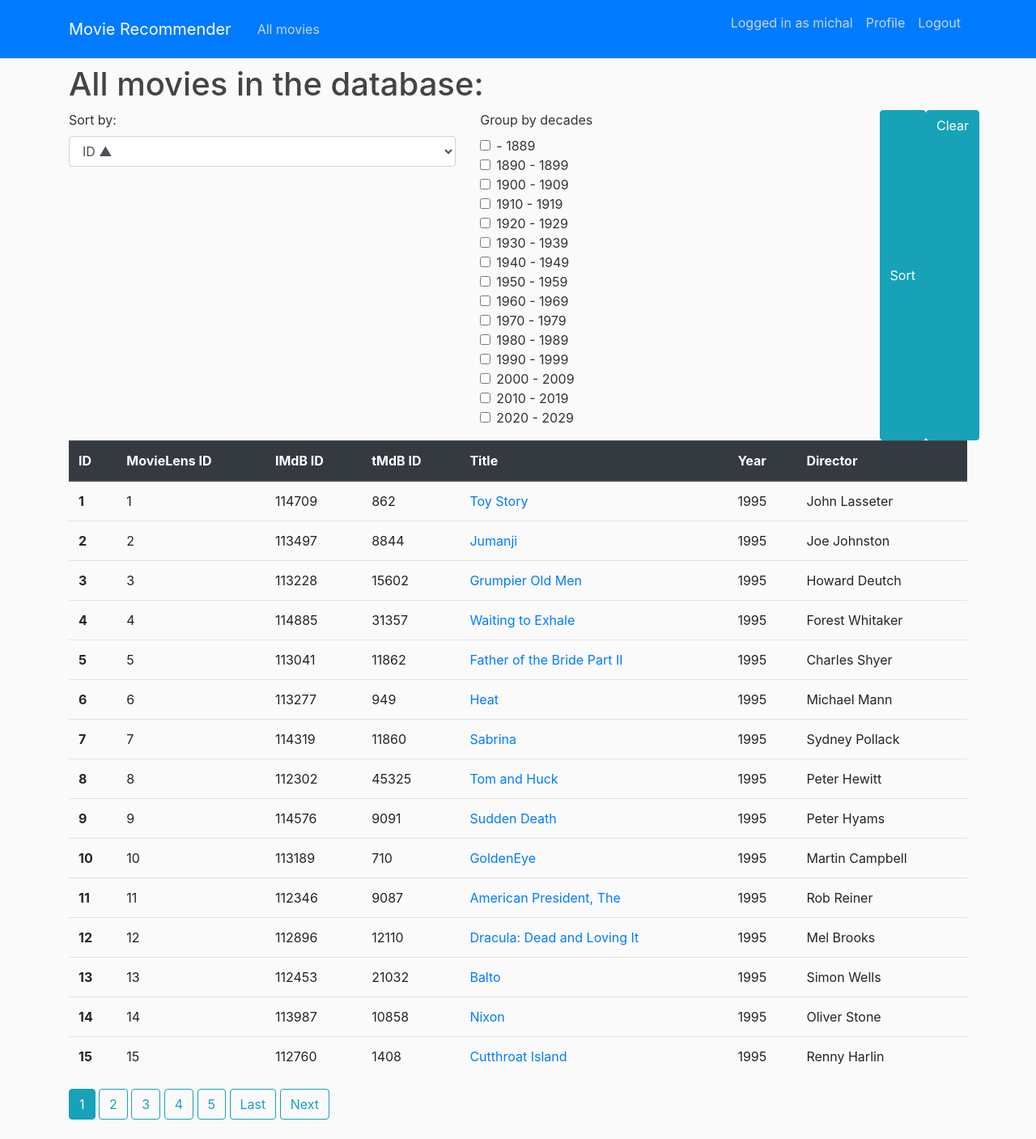
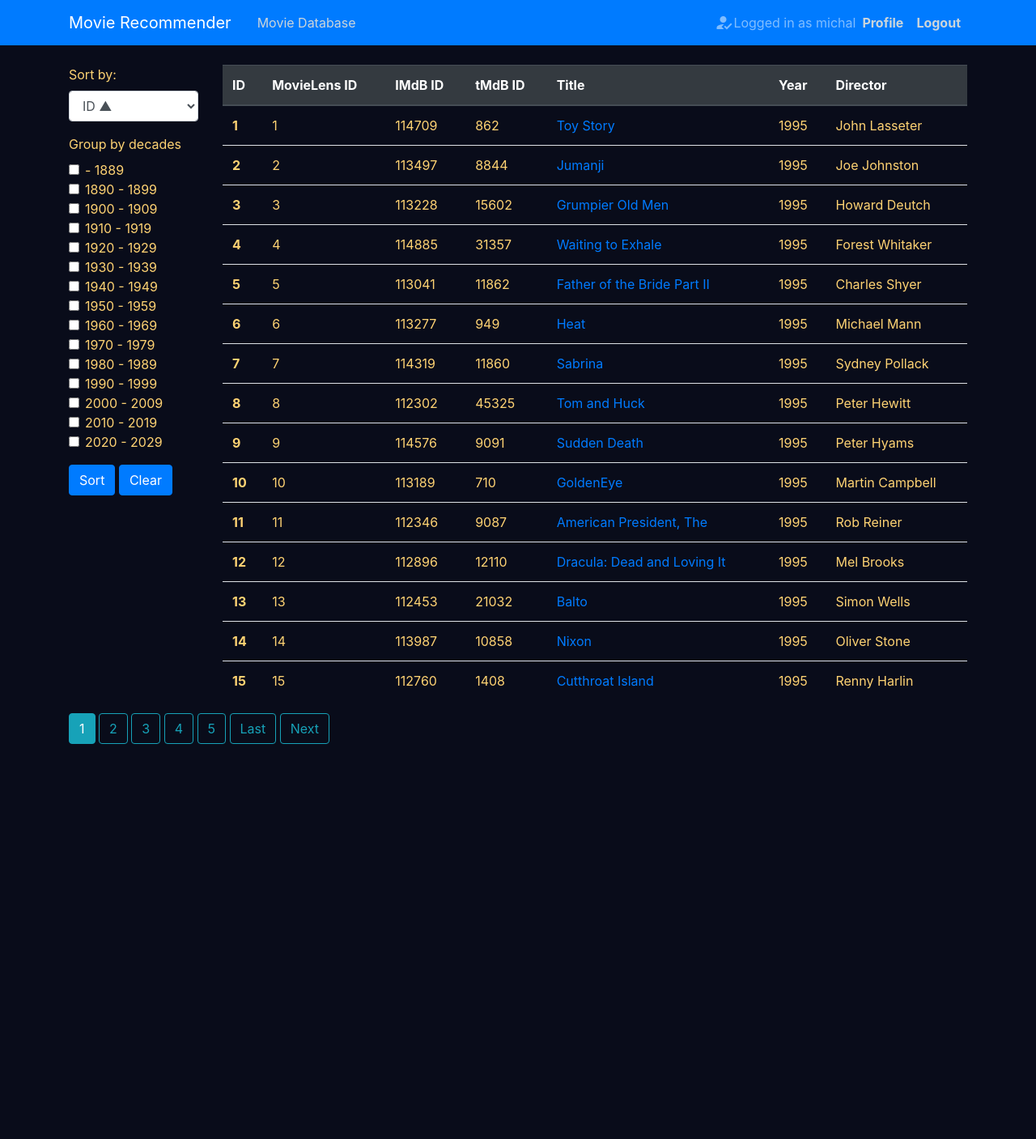
Before and after one commit to MichalG96/MovieRecommender, a Django app: page /all_movies/ in a window 1280 px wide. Shown: the whole page at 81% size. After the commit the page ends 919 px from the top, so only its background shows below. Run offline with Django 3.2, Linux system fonts and the light colour scheme; a user stored in the database is signed in; data comes from the database, SQL or seed files in the repository; both versions use the stored data as it was after the commit; some libraries are stand-ins or nearby versions.

Commit message:
Improved styling

```diff
--- a/mysite/recommender/forms.py
+++ b/mysite/recommender/forms.py
@@ -5,7 +5,8 @@ from .models import Rating
 from django.core.exceptions import ValidationError
 
 from crispy_forms.helper import FormHelper
-from crispy_forms.layout import Layout, Fieldset, ButtonHolder, Submit
+from crispy_forms.layout import Layout, Fieldset, ButtonHolder, Submit, HTML
+from crispy_forms.bootstrap import InlineCheckboxes
 
 class UserRegisterForm(UserCreationForm):
     email = forms.EmailField()
@@ -46,6 +47,21 @@ DECADE_CHOICES = (tuple(zip(decades_upper, decades_ranges)))
 class MovieSortGroupForm(forms.Form):
     def __init__(self, *args, **kwargs):
         super().__init__(*args, **kwargs)
+
+        self.helper = FormHelper()
+        self.helper.layout = Layout(
+            Fieldset(
+                'first arg is the legend of the fieldset',
+                'group_by_decades',
+                'sort_by',
+            ),
+            HTML("""
+                       <p>We use notes to get better, <strong>please help us {{ username }}</strong></p>
+                   """),
+
+            InlineCheckboxes('group_by_decades')
+        )
+
         self.fields['sort_by'].label = 'Sort by:'
     sort_by = forms.ChoiceField(choices=SORTING_OPTIONS, required=False)
                                       # widget=forms.Select(attrs={'onclick': "alert('foo !');"}))
--- a/mysite/recommender/static/recommender/main.css
+++ b/mysite/recommender/static/recommender/main.css
@@ -1,11 +1,9 @@
 body {
-  background: #fafafa;
-  color: #333333;
+  background: #090c1a;
+  color: #ffd373;
   margin-top: 5rem;
-}
+   /*text-shadow:0px 0px 15px #fff*/
 
-h1, h2, h3, h4, h5, h6 {
-  color: #444444;
 }
 
 ul {
@@ -16,16 +14,18 @@ ul {
   background-color: #5f788a;
 }
 
-.site-header .navbar-nav .nav-link {
+.site-header .navbar-nav .nav-item {
   color: #cbd5db;
 }
+
+
 
 .site-header .navbar-nav .nav-link:hover {
   color: #ffffff;
 }
 
 .site-header .navbar-nav .nav-link.active {
-  font-weight: 500;
+  font-weight: 1000;
 }
 
 .content-section {
@@ -34,10 +34,6 @@ ul {
   border: 1px solid #dddddd;
   border-radius: 3px;
   margin-bottom: 20px;
-}
-
-.article-title {
-  color: #444444;
 }
 
 a.article-title:hover {
@@ -86,3 +82,11 @@ a.article-title:hover {
 .bold-row{
     font-weight:bold;
 }
+
+.table{
+    color: #ffd373;
+}
+
+.table .table-row:hover{
+    color: #ffffff;
+}
--- a/mysite/recommender/templates/recommender/base.html
+++ b/mysite/recommender/templates/recommender/base.html
@@ -6,7 +6,7 @@
     <meta name="viewport" content="width=device-width, initial-scale=1, shrink-to-fit=no">
     <!-- Bootstrap CSS -->
     <link rel="stylesheet" href="https://stackpath.bootstrapcdn.com/bootstrap/4.5.2/css/bootstrap.min.css" integrity="sha384-JcKb8q3iqJ61gNV9KGb8thSsNjpSL0n8PARn9HuZOnIxN0hoP+VmmDGMN5t9UJ0Z" crossorigin="anonymous">
-
+    <link rel="stylesheet" href="https://fonts.googleapis.com/icon?family=Material+Icons">
     <link rel="stylesheet" type="text/css" href="{%static 'recommender/main.css'%}">
 
     <title>
@@ -14,6 +14,9 @@
     </title>
 </head>
 <body>
+
+
+
      <header class="site-header">
       <nav class="navbar navbar-expand-md navbar-dark bg-primary fixed-top">
         <div class="container">
@@ -23,18 +26,19 @@
           </button>
           <div class="collapse navbar-collapse" id="navbarToggle">
             <div class="navbar-nav mr-auto">
-              <a class="nav-item nav-link" href="{%url 'all_movies'%}">All movies</a>
+              <a class="nav-item nav-link" href="{%url 'all_movies'%}">Movie Database</a>
             </div>
             <div class="navbar-nav">
                {% if user.is_authenticated %}
-
-                  <p class="nav-item nav-link">Logged in as {{user.username}}</p>
-                   <a class="nav-item nav-link" href="{%url 'profile'%}">Profile</a>
-                   <a class="nav-item nav-link" href="{%url 'logout'%}">Logout</a>
+                <span class="navbar-text material-icons">how_to_reg</span>
+                   <span class="navbar-text">Logged in as {{user.username}}</span>
+                   <strong><a class="nav-item nav-link" href="{%url 'profile'%}">Profile</a></strong>
+                   <strong><a class="nav-item nav-link" href="{%url 'logout'%}">Logout</a></strong>
                 {% else %}
                   <a class="nav-item nav-link" href="{%url 'login'%}">Login</a>
                   <a class="nav-item nav-link" href="{%url 'register'%}">Register</a>
                 {% endif %}
+
             </div>
           </div>
         </div>
--- a/mysite/recommender/templates/recommender/homepage.html
+++ b/mysite/recommender/templates/recommender/homepage.html
@@ -5,6 +5,10 @@
 {% endblock title %}
 
 {% block content %}
+
+<span class="material-icons">login</span>
+<a class="material-icons" href="#">face</a>
+<span class="material-icons">how_to_reg</span>
    <div class="media-body">
        <img src="{% static 'images/ja.jpg' %}" class="img-fluid">
    </div>
--- a/mysite/recommender/templates/recommender/movie_list.html
+++ b/mysite/recommender/templates/recommender/movie_list.html
@@ -6,20 +6,17 @@
 
 {% block content %}
 <div class="container.fluid">
-   <h1>All movies in the database:</h1>
+
     <div class="row">
-        <div class="col">
-            <form method="get">
-            {{form_sorting_grouping.sort_by|as_crispy_field }}
-        </div>
-        <div class="col">
-            {{form_sorting_grouping.group_by_decades|as_crispy_field }}
-        </div>
-        <button class="btn btn-info" type="submit">Sort</button>
-        <a class="btn btn-info" href="{%url 'all_movies'%}">Clear</a>
-            </form>
+
+    <div class="col-2">
+         <form method="get">
+            {{form_sorting_grouping|crispy}}
+                             <button class="btn btn-primary" type="submit">Sort</button>
+                <a class="btn btn-primary" href="{%url 'all_movies'%}">Clear</a>
+
     </div>
-
+    <div class="col-10">
     <table class="table table-hover">
       <thead class="thead-dark">
         <tr>
@@ -34,7 +31,7 @@
       </thead>
       <tbody>
         {% for movie in movies %}
-        <tr>
+        <tr class="table-row">
             <th scope="row">{{movie.id}}</th>
             <td>{{movie.movielens_id}}</td>
             <td>{{movie.imdb_id}}</td>
@@ -47,6 +44,8 @@
         {% endfor %}
       </tbody>
     </table>
+        </div>
+        </div>
     {% include 'recommender/pagination.html' %}
 </div>
 {% endblock content %}
--- a/mysite/recommender/templates/recommender/profile.html
+++ b/mysite/recommender/templates/recommender/profile.html
@@ -41,7 +41,7 @@
       </thead>
       <tbody>
         {% for rating in ratings %}
-        <tr>
+        <tr class="table-row">
             <th scope="row">{{rating.movie.movielens_id}}</th>
             <td><a href="{% url 'movie_detail' rating.movie.id %}">{{rating.movie.title}}</a></td>
             <td>{{rating.movie.year_released}}</td>
--- a/mysite/recommender/views.py
+++ b/mysite/recommender/views.py
@@ -42,7 +42,6 @@ class RatingListView(LoginRequiredMixin, ListView):
     template_name = 'recommender/profile.html'
     context_object_name = 'ratings'
     paginate_by = 7
-    ordering = '-date_rated'
 
     def group_by_decade(self, queryset, decades_grouping):
         upper_decades_limits = list(map(int, decades_grouping))
```
Also changed, not shown: mysite/db.sqlite3.
